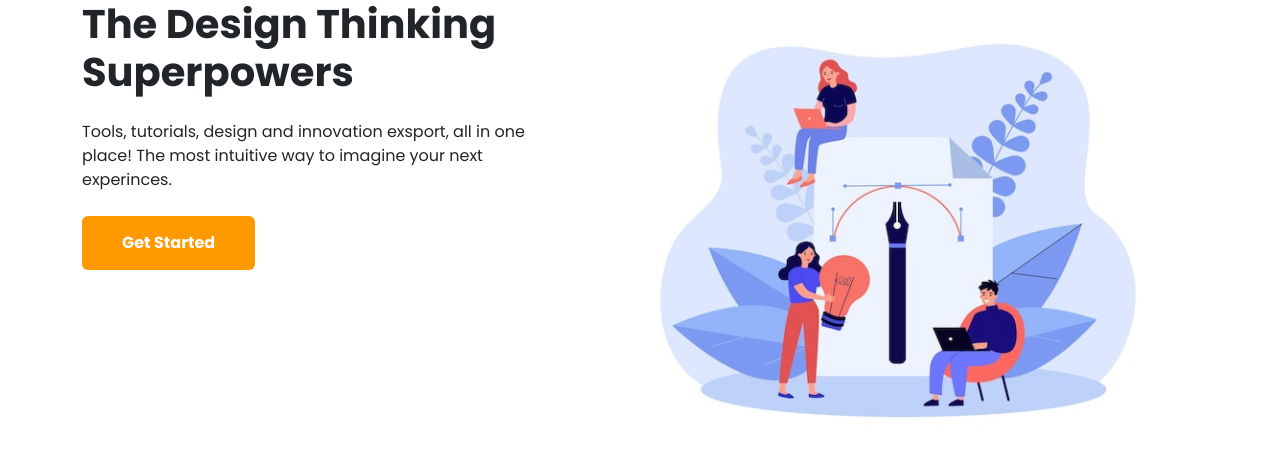
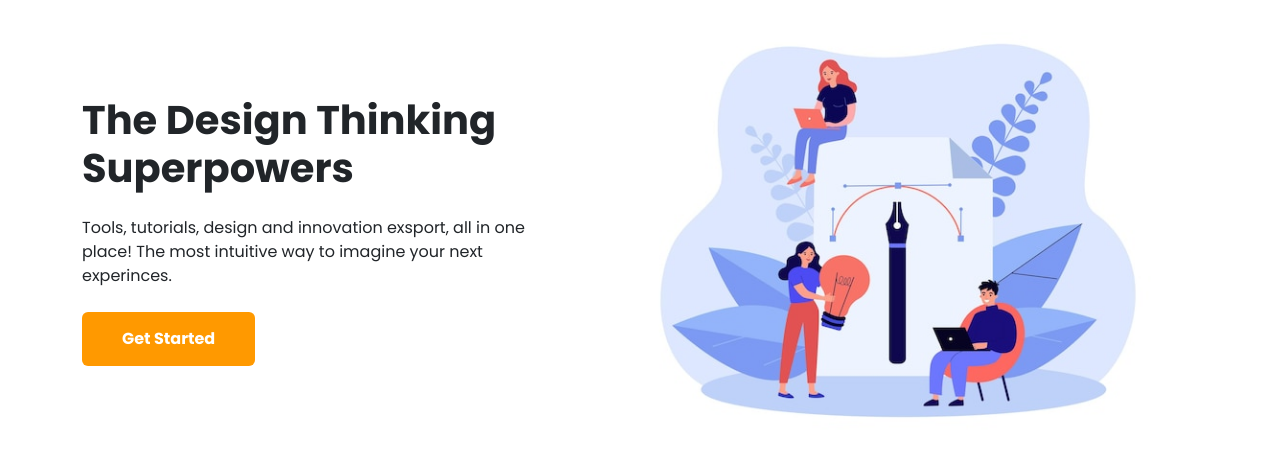
Before and after one commit to iryawan91/bwa-css-bootstrap-4-web-design, a plain HTML site: page index.html in a window 1280 px wide. Drawn offline with Linux system fonts and the light colour scheme.

Commit message:
Flexbox Align Items

```diff
--- a/index.html
+++ b/index.html
@@ -13,7 +13,7 @@
     <section class="hero">
         <div class="container">
             <div class="row">
-                <div class="col">
+                <div class="col align-self-center">
                     <h1 class="mb-4">The Design Thinking Superpowers</h1>
                     <p class="mb-4">
                         Tools, tutorials, design and innovation exsport, all in one place! The most intuitive way to imagine your next experinces.
```
